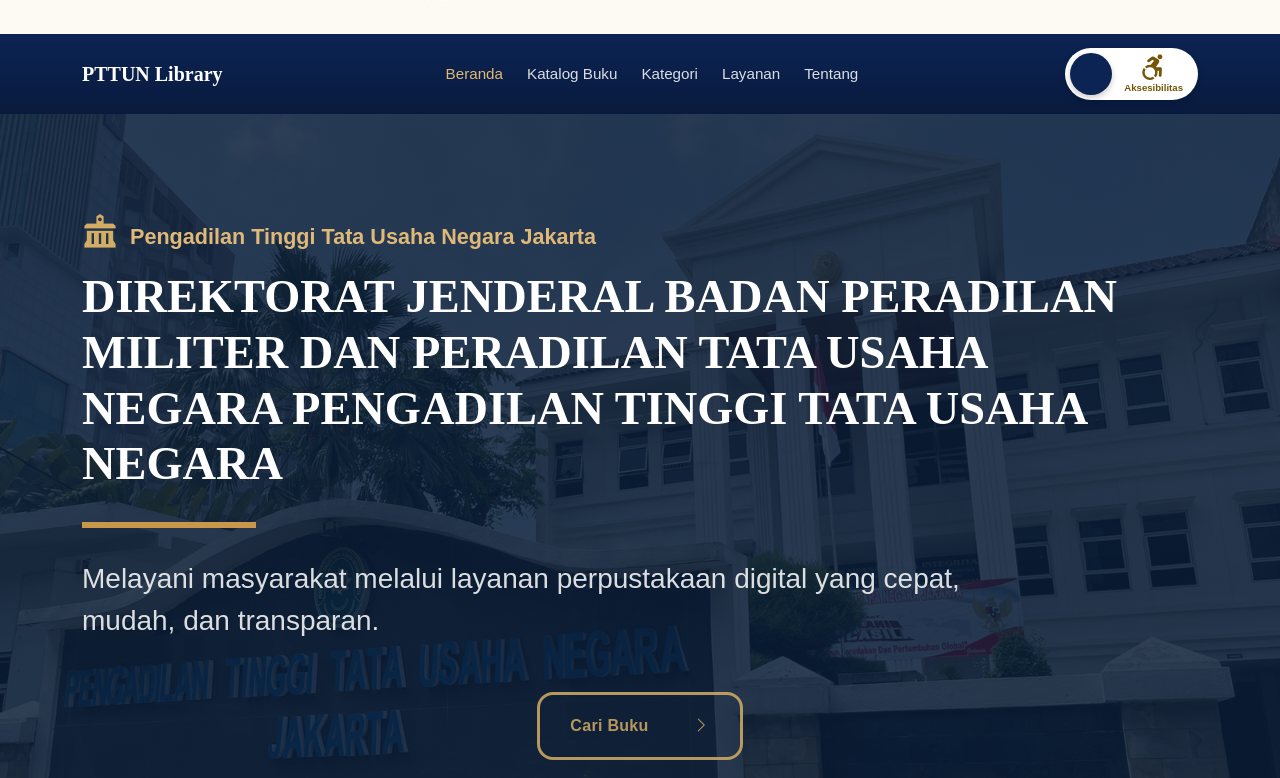
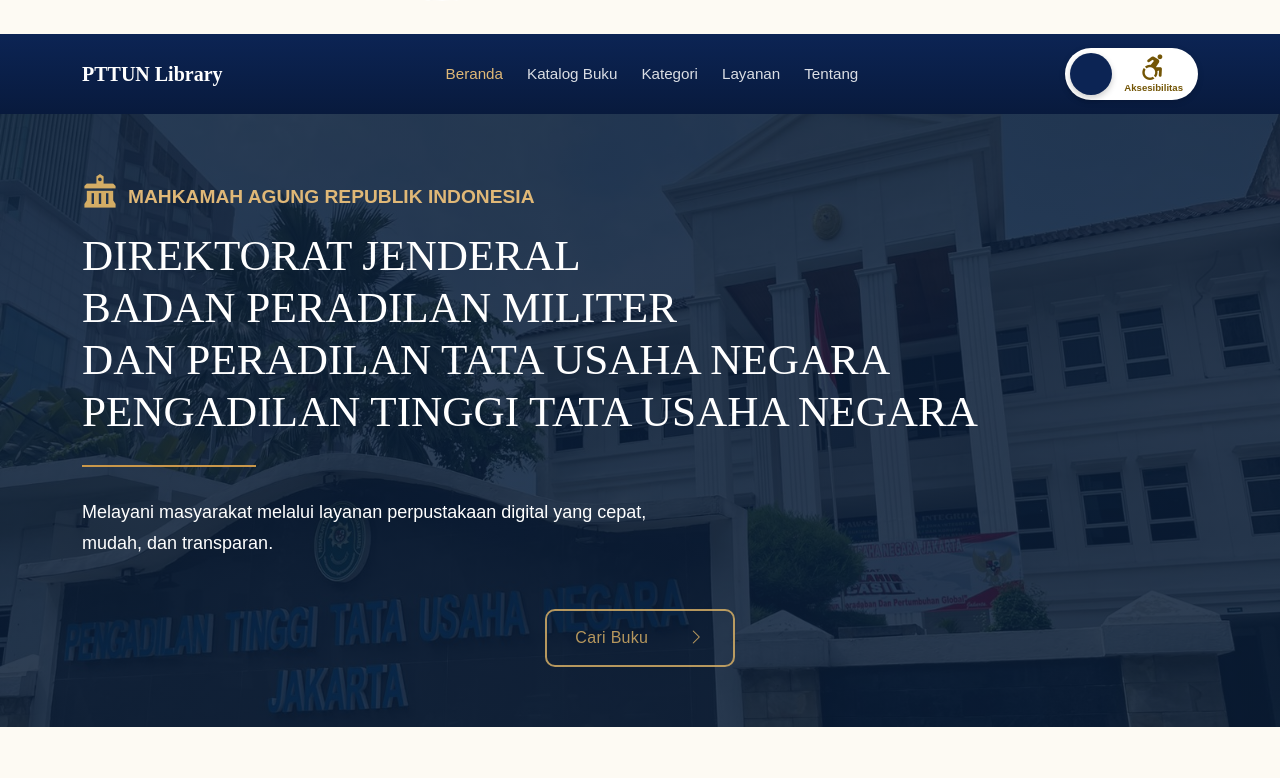
Before and after one commit to Pajaar/pttunLibrary, a Vue app: page / in a window 1280 px wide. Shown: the part 1102-1880 px from the top of the page. Built offline with nearby package versions, Linux system fonts and the light colour scheme; no server answers.

Commit message:
update layout view header & hero

```diff
--- a/frontend/src/assets/styles/main.css
+++ b/frontend/src/assets/styles/main.css
@@ -25,6 +25,14 @@
     flex-direction: column;
   }
 
+  .seal-container {
+    width: 170px;
+    display: flex;
+    justify-content: center;
+    align-items: center;
+    flex-shrink: 0;
+  }
+
   /* Container Utama Topbar */
   .topbar-fluid {
     position: relative;
@@ -44,14 +52,13 @@
   }
 
   .topbar-title {
-    width: 100%;
     font-family: 'Times New Roman', Times, serif;
-    font-weight: 600;
-    color: #000000;
-    font-size: 22px;
+    font-weight: 700;
     text-align: center;
-    letter-spacing: 4.5px;
-    line-height: 1.5;
+    font-size: 21px;
+    letter-spacing: 3px;
+    line-height: 1.35;
+    margin-bottom: 8px;
   }
 
   .topbar-text-content {
@@ -59,27 +66,29 @@
     flex-direction: column;
     align-items: center;
     justify-content: center;
+    flex: 1;
+    padding: 0 12px;
   }
 
   .gold-curve-decorator {
     position: absolute;
     right: -20px;
     bottom: -4px;
-    width: 180px;
-    height: 90px;
+    width: 160px;
+    height: 80px;
     background-color: #C99738;
     border-top-left-radius: 120px;
     z-index: 1;
   }
 
   .main-seal-img {
-    height: 200px;
-    width: 150px;
+    width: 140px;
+    height: auto;
     object-fit: contain;
   }
 
   .contact-grid {
-    margin-top: 8px;
+    margin-top: 4px;
     align-items: center;
   }
 
@@ -87,7 +96,7 @@
     position: relative;
     width: 100%;
     background-color: #ffffff;
-    padding: 15px 0;
+    padding: 10px 0;
     overflow: hidden;
     border-bottom: 5px solid #D4AD65;
   }
@@ -100,7 +109,7 @@
   }
 
   .contact-item {
-    font-size: 0.88rem;
+    font-size: 0.82rem;
     color: #333333;
     display: inline-flex;
     align-items: center;
@@ -265,7 +274,7 @@
 .toggle-knob {
   width: 42px;
   height: 42px;
-  background-color:#0c2454;
+  background-color: #0c2454;
   border-radius: 50%;
   box-shadow: 0 3px 6px rgba(0, 0, 0, 0.2);
   transition: transform 0.3s ease;
@@ -292,24 +301,28 @@
   background: linear-gradient(rgba(10, 29, 55, 0.85), rgba(10, 29, 55, 0.85)),
     url('../images/gedung.jpg') no-repeat center 35%;
   background-size: cover;
-  padding: 100px 0;
+  min-height: 600px;
+  display: flex;
+  align-items: center;
+  padding: 60px 0;
   color: white;
 }
 
 .hero h1 {
-  font-size: 2.9rem;
-  font-weight: 700;
-  margin-bottom: .3rem;
-  width: 68.25rem;
+  font-size: 2.7rem;
+  line-height: 1.2;
+  max-width: 900px;
+  width: 100%;
+  margin-bottom: 28px;
 }
 
 .hero .row-hero {
   display: flex;
-  gap: 12px;
+  gap: 10px;
   font-size: 18px;
   color: #D4AD65;
   align-items: center;
-  margin-bottom: 1.2rem;
+  margin-bottom: 20px;
 }
 
 .hero .row-hero img {
@@ -319,7 +332,7 @@
 
 .hero h2 {
   font-family: 'Manrope', sans-serif;
-  font-size: 1.35rem;
+  font-size: 1.2rem;
   font-weight: 600;
   color: var(--gold-light);
   margin-bottom: 0;
@@ -327,23 +340,24 @@
 }
 
 .hero p.lead {
-  margin: 0 auto 2rem;
-  color: rgba(255, 255, 255, .85);
-  font-size: 28px;
+  font-size: 18px;
+  max-width: 720px;
+  line-height: 1.7;
+  margin-bottom: 40px;
 }
 
 .hero-rule {
   width: 174px;
-  border: 3px solid var(--gold);
-  margin: 30px 0 30px;
+  border: 1.5px solid var(--gold);
+  margin: 22px 0 30px;
 }
 
 .btn-gold {
   color: #D4AD65 !important;
-  border: solid 3px #D4AD65 !important;
-  padding: 19px 30px;
-  border-radius: 16px;
-  font-weight: 600;
+  border: solid 2px #D4AD65 !important;
+  padding: 15px 28px;
+  border-radius: 10px;
+  font-weight: 500;
   opacity: .85;
   letter-spacing: .3px;
 }
@@ -357,6 +371,10 @@
 
 .btn-gold i {
   margin-left: 40px;
+}
+
+.logo-pttun {
+  width: 30px;
 }
 
 /* ===== Section heading pattern ===== */
@@ -727,7 +745,8 @@
   padding: 60px 0 40px;
 }
 
-footer h4, footer .footer-title {
+footer h4,
+footer .footer-title {
   color: #fff;
   font-family: 'Georgia', serif;
   font-weight: 500;
@@ -735,7 +754,8 @@
 }
 
 footer .gold-text {
-  color: #dfc493; /* Warna emas untuk judul kolom */
+  color: #dfc493;
+  /* Warna emas untuk judul kolom */
   font-family: 'Georgia', serif;
 }
 
@@ -765,7 +785,7 @@
 .footer-rule {
   width: 120px;
   height: 2.5px;
-  background-color:#D4AD65;
+  background-color: #D4AD65;
   margin-top: 8px;
 }
 
@@ -800,7 +820,8 @@
 }
 
 .footer-bottom {
-  border-top: 1px solid #c5a059; /* Garis emas tipis di atas footer bottom */
+  border-top: 1px solid #c5a059;
+  /* Garis emas tipis di atas footer bottom */
   margin-top: 40px;
   padding-top: 25px;
 }
@@ -824,11 +845,13 @@
 
 .logo-container {
   padding: 8px 16px;
-  border-radius: 12px; /* Membuat sudut membulat/curved seperti di gambar */
+  border-radius: 12px;
+  /* Membuat sudut membulat/curved seperti di gambar */
   display: inline-flex;
   align-items: center;
   justify-content: center;
-  width: 130px; /* Ukuran lebar proporsional agar tidak kebesaran */
+  width: 130px;
+  /* Ukuran lebar proporsional agar tidak kebesaran */
   height: auto;
   flex-shrink: 0;
 }
@@ -858,6 +881,7 @@
   .col-md-8 {
     gap: 15px !important;
   }
+
   .info-dev-text {
     text-align: center !important;
   }
--- a/frontend/src/layouts/GuestLayout.vue
+++ b/frontend/src/layouts/GuestLayout.vue
@@ -6,7 +6,7 @@
         <path d="M 0,60 Q 180,60 300,0 L 300,60 Z" fill="#D4AD65" />
       </svg>
 
-      <div class="container d-flex gap-5 position-relative" style="z-index: 2;">
+      <div class="container d-flex align-items-center justify-content-between">
         <div class="seal-container">
           <img src="@/assets/images/logo_Ma.png" alt="Logo Mahkamah Agung" class="main-seal-img" />
         </div>
@@ -20,7 +20,7 @@
               <span class="contact-text">{{ contact.address }}</span>
             </div>
 
-            <div class="contact-sub-row d-flex flex-wrap gap-4 mt-2">
+            <div class="contact-sub-row d-flex flex-wrap gap-3 mt-1">
               <div class="contact-item d-flex align-items-center gap-2">
                 <i class="bi bi-telephone-fill text-gold"></i>
                 <span class="contact-text">{{ contact.phone }}</span>
--- a/frontend/src/views/HomeView.vue
+++ b/frontend/src/views/HomeView.vue
@@ -4,14 +4,14 @@
       <div class="container">
         <div class="row-hero">
           <img src="@/assets/images/maki_town-hall.png" alt="Logo PTTUN" class="logo-pttun">
-          <h2>Pengadilan Tinggi Tata Usaha Negara Jakarta</h2>
+          <h2>MAHKAMAH AGUNG REPUBLIK INDONESIA</h2>
         </div>
-        <h1>DIREKTORAT JENDERAL
-          BADAN PERADILAN MILITER
+        <h1>DIREKTORAT JENDERAL<br>
+          BADAN PERADILAN MILITER<br>
           DAN PERADILAN TATA USAHA NEGARA PENGADILAN TINGGI TATA USAHA NEGARA</h1>
           <div class="hero-rule"></div>
         <p class="lead">Melayani masyarakat melalui layanan perpustakaan digital yang cepat, <br>mudah, dan transparan.</p>
-        <button class="btn btn-gold btn-hero">Cari Buku <i class="bi bi-chevron-right"></i></button>
+        <button class="btn btn-gold btn-hero">Cari Buku<i class="bi bi-chevron-right"></i></button>
       </div>
     </section>
 
```
